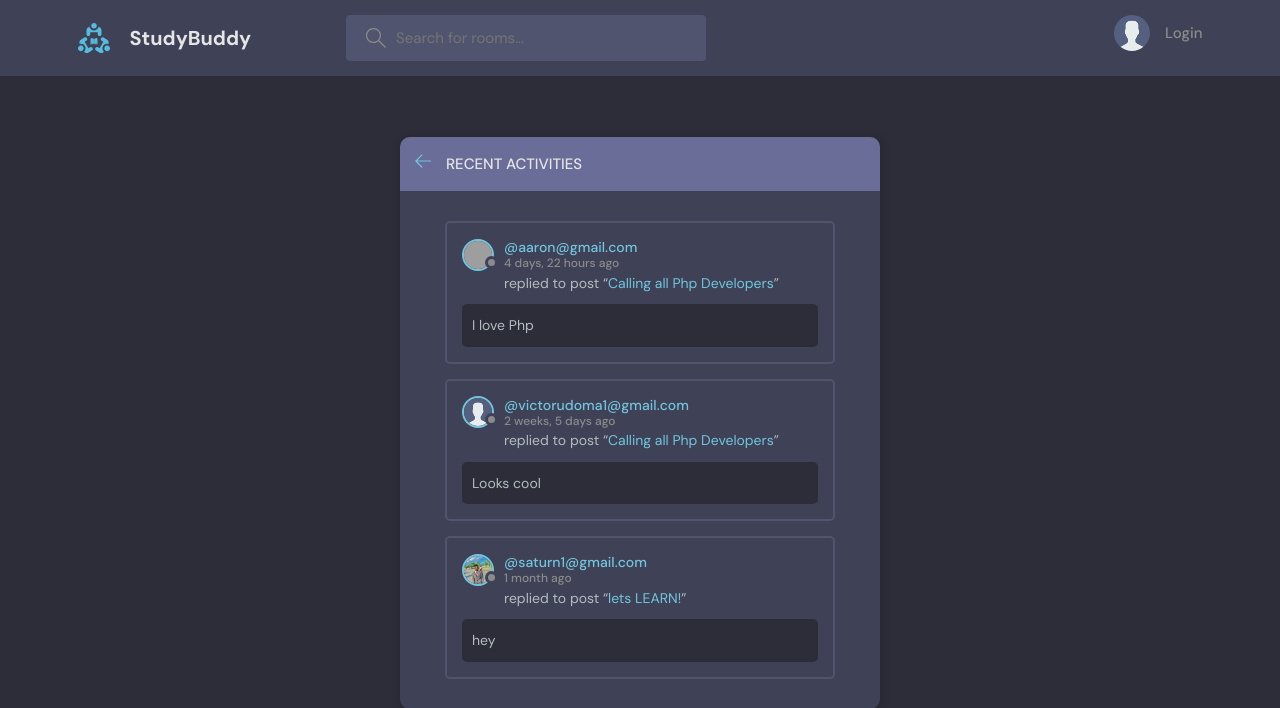
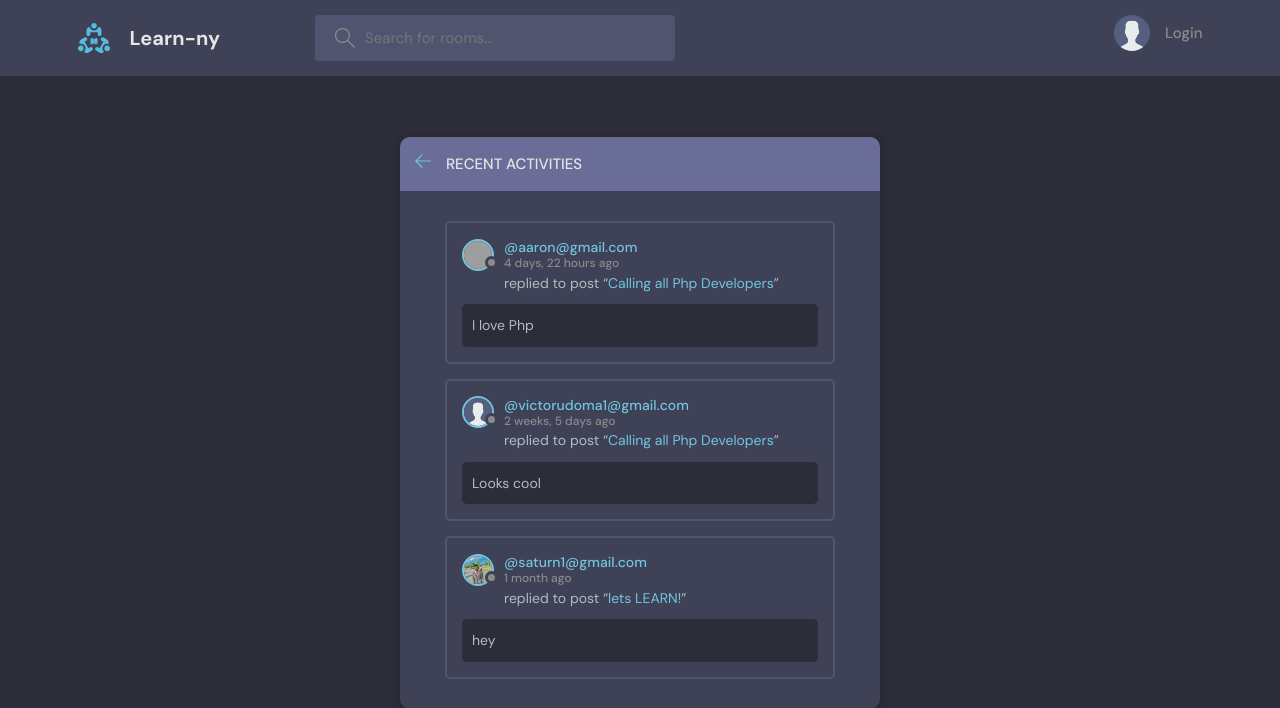
Before and after one commit to Bangboys16/The_first, a Django app: page /activity/ in a window 1280 px wide. Shown: the top 708 px of the page. Run offline with Django 5.2, Linux system fonts and the light colour scheme; data comes from the database, SQL or seed files in the repository; parts of the project's set-up code (start-up, migrations or seed data) failed here and were passed over; grey boxes are pictures that could not be loaded.

Commit message:
Made some renaming

```diff
--- a/templates/main.html
+++ b/templates/main.html
@@ -9,7 +9,7 @@
     <!-- Google Fonts -->
     <link href="https://fonts.googleapis.com/css2?family=Montserrat:wght@400;700&display=swap" rel="stylesheet">
     <link rel="stylesheet" href="{% static 'styles/style.css' %}" />
-    <title>StudyBuddy - Find study partners around the world!</title>
+    <title>Learn-ny - Find study partners around the world!</title>
     <style>
         body {
             font-family: 'Montserrat', sans-serif;
--- a/templates/navbar.html
+++ b/templates/navbar.html
@@ -4,7 +4,7 @@
   <div class="container">
     <a href="{% url 'home' %}" class="header__logo">
       <img src="{% static 'images/logo.svg' %}" />
-      <h1>StudyBuddy</h1>
+      <h1>Learn-ny</h1>
     </a>
     <form class="header__search" method="GET" action="{% url 'home' %}">
       <label>
```
